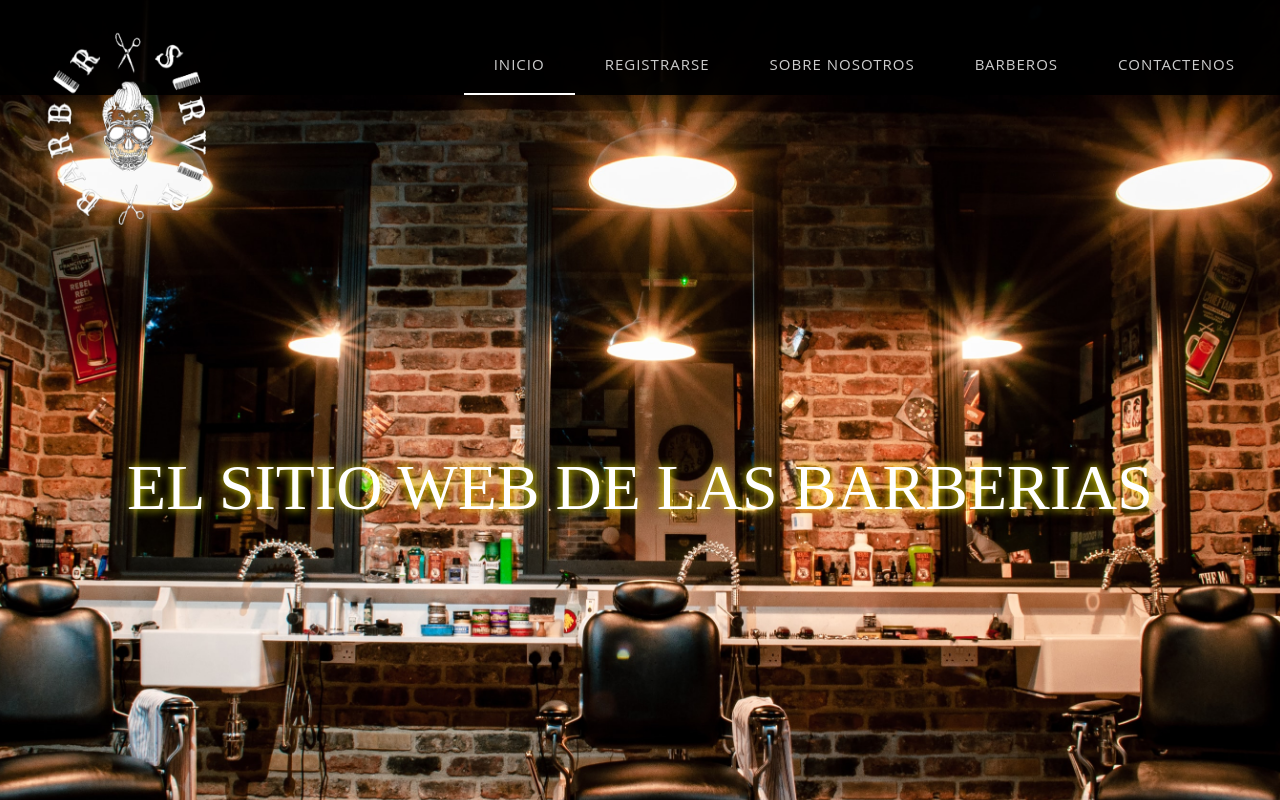
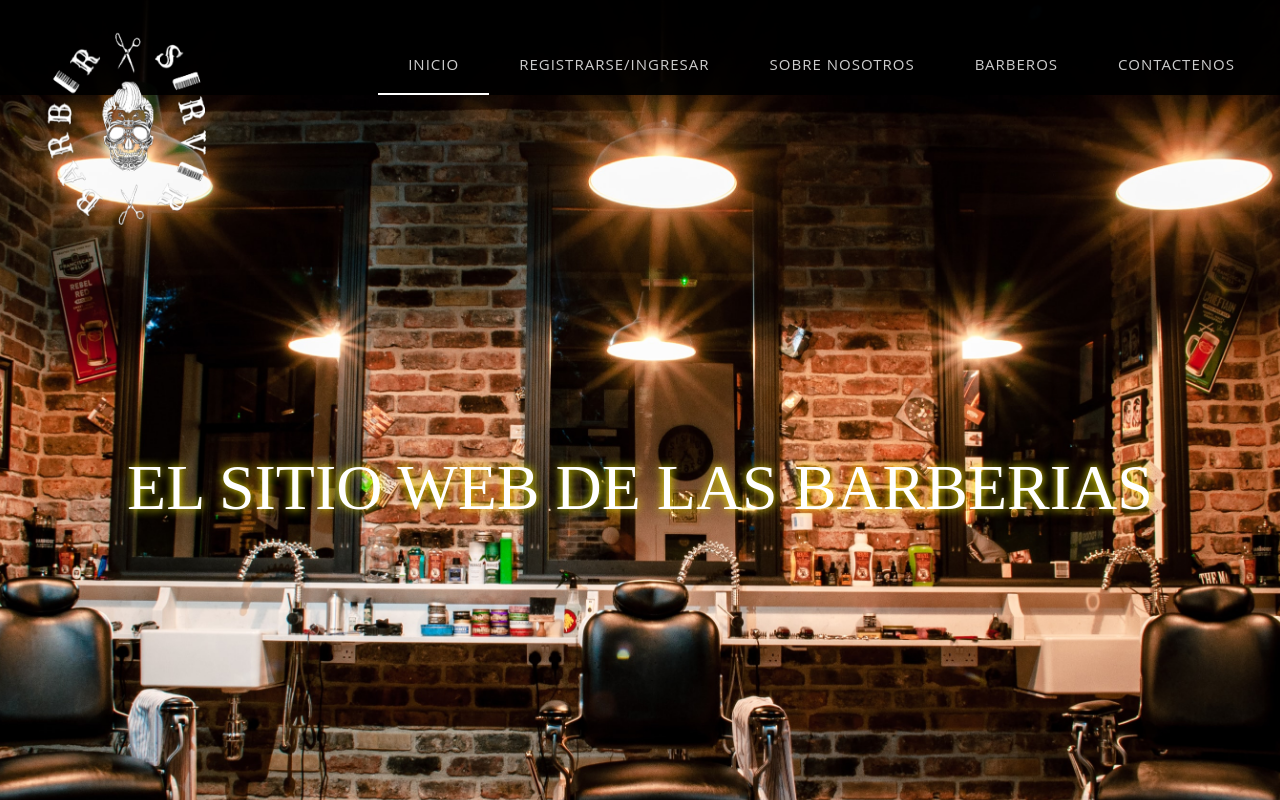
Before and after one commit to vector18xd/BarberServerReact, a React (Create React App) app: page / in a window 1280 px wide. Shown: the top 800 px of the page. Built offline with nearby package versions, Linux system fonts and the light colour scheme; a web font is replaced by a local one.

Commit message:
uniendo registrarse con ingreso en el header

```diff
--- a/src/components/layouts/header.jsx
+++ b/src/components/layouts/header.jsx
@@ -10,7 +10,7 @@ import logo from "../../../src/components/img/logo/logo-LetrasBlancas.png"
             </div>
             <nav className="NavLink">
                 <NavLink to="/"><a className="link">INICIO</a></NavLink>
-                <NavLink to="/Loginregister"><a className="link">REGISTRARSE</a></NavLink>
+                <NavLink to="/Loginregister"><a className="link">REGISTRARSE/INGRESAR</a></NavLink>
                 <NavLink to="/About"><a className="link">SOBRE NOSOTROS</a></NavLink>
                 <NavLink to="/ConsultBarber"><a className="link">BARBEROS</a></NavLink>
                 <NavLink to="/Contact"><a className="link">CONTACTENOS</a></NavLink>
```
